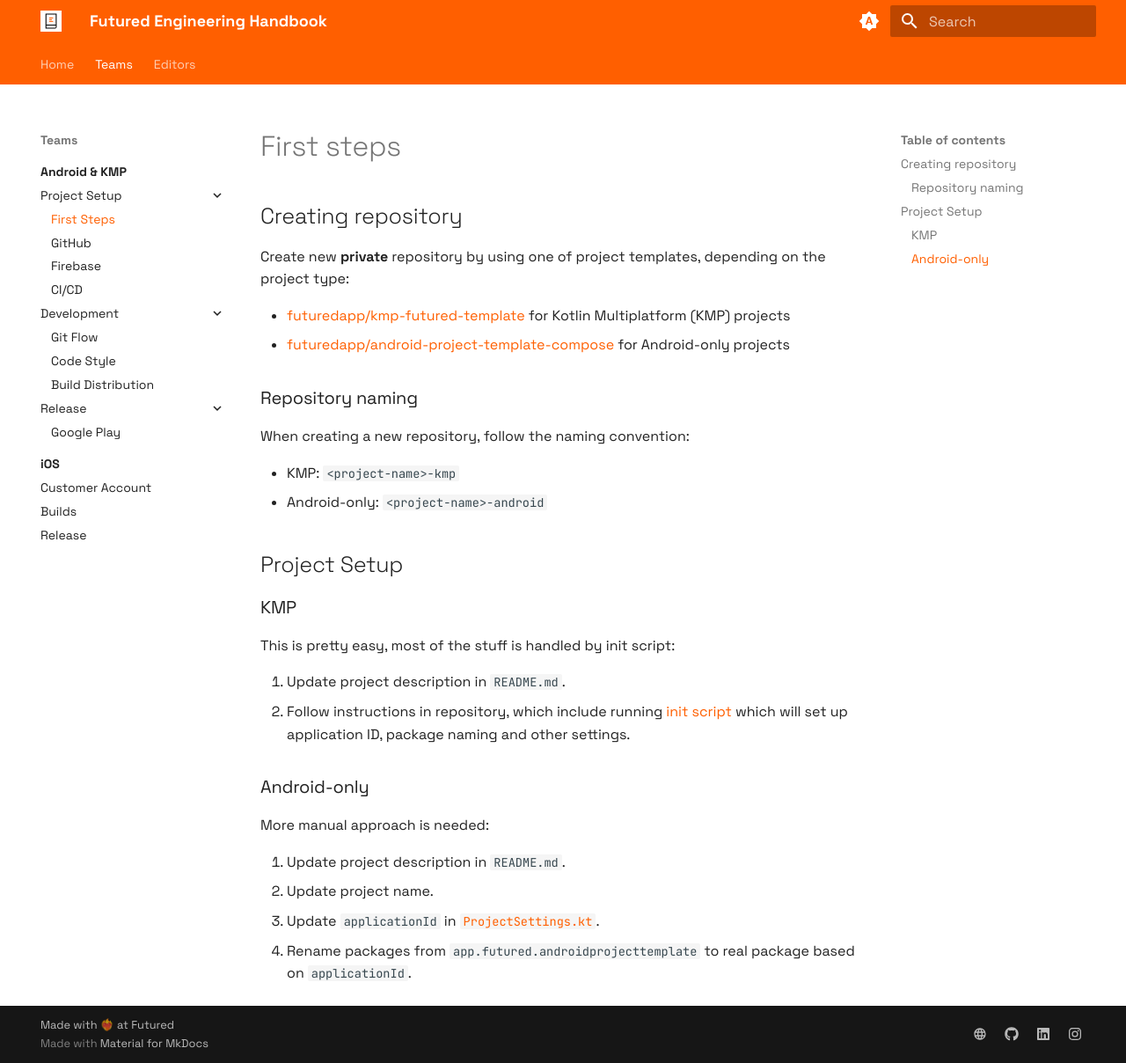
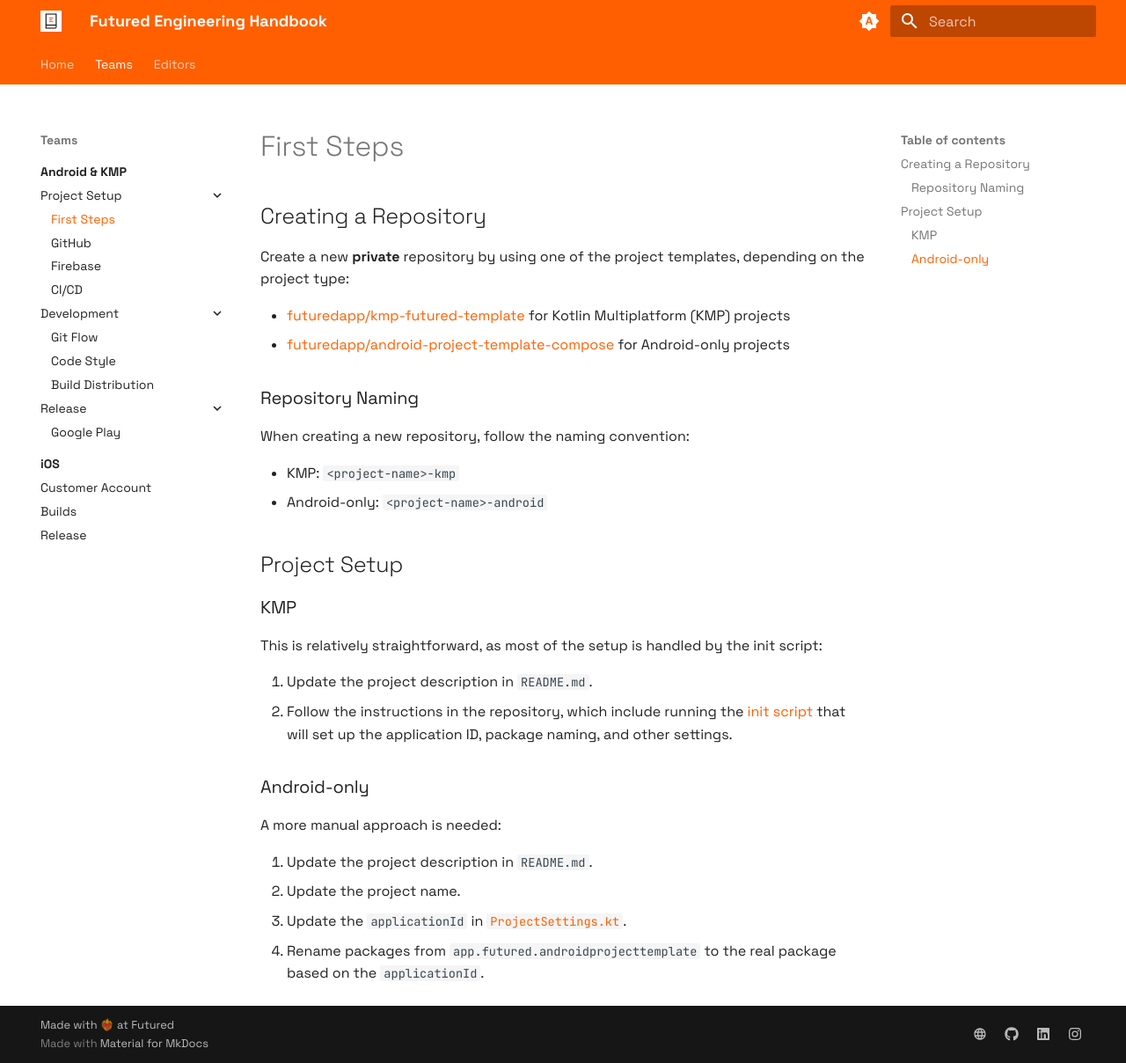
Before and after one commit to futuredapp/Engineering-Handbook, an MkDocs documentation site: the page built from docs/Teams/android/project_setup/00_new_repo.md, in a window 1280 px wide and 1208 px high. Shown: the whole window at 88% size. Built offline with MkDocs 1.6.1 and Material for MkDocs 9.7.7, drawn with Linux system fonts in a browser that asks for light colours.

Commit message:
Improve grammar

```diff
--- a/docs/Teams/android/project_setup/00_new_repo.md
+++ b/docs/Teams/android/project_setup/00_new_repo.md
@@ -1,12 +1,12 @@
-# First steps
+# First Steps
 
-## Creating repository
-Create new **private** repository by using one of project templates, depending on the project type:
+## Creating a Repository
+Create a new **private** repository by using one of the project templates, depending on the project type:
 
 - [futuredapp/kmp-futured-template](https://github.com/futuredapp/kmp-futured-template) for Kotlin Multiplatform (KMP) projects
 - [futuredapp/android-project-template-compose](https://github.com/futuredapp/android-project-template-compose) for Android-only projects
 
-### Repository naming
+### Repository Naming
 When creating a new repository, follow the naming convention:
 
 - KMP: `<project-name>-kmp`
@@ -16,16 +16,16 @@ When creating a new repository, follow the naming convention:
 
 ### KMP
 
-This is pretty easy, most of the stuff is handled by init script:
+This is relatively straightforward, as most of the setup is handled by the init script:
 
-1. Update project description in `README.md`.
-2. Follow instructions in repository, which include running [init script](https://github.com/futuredapp/kmp-futured-template?tab=readme-ov-file#initial-script) which will set up application ID, package naming and other settings.
+1. Update the project description in `README.md`.
+2. Follow the instructions in the repository, which include running the [init script](https://github.com/futuredapp/kmp-futured-template?tab=readme-ov-file#initial-script) that will set up the application ID, package naming, and other settings.
 
 ### Android-only
 
-More manual approach is needed:
+A more manual approach is needed:
 
-1. Update project description in `README.md`.
-2. Update project name.
-3. Update `applicationId` in [`ProjectSettings.kt`](https://github.com/futuredapp/android-project-template-compose/blob/main/buildSrc/src/main/kotlin/ProjectSettings.kt).
-4. Rename packages from `app.futured.androidprojecttemplate` to real package based on `applicationId`.
+1. Update the project description in `README.md`.
+2. Update the project name.
+3. Update the `applicationId` in [`ProjectSettings.kt`](https://github.com/futuredapp/android-project-template-compose/blob/main/buildSrc/src/main/kotlin/ProjectSettings.kt).
+4. Rename packages from `app.futured.androidprojecttemplate` to the real package based on the `applicationId`.
```
Also changed, not shown: docs/Teams/android/project_setup/10_github.md (+11 -11 lines).
